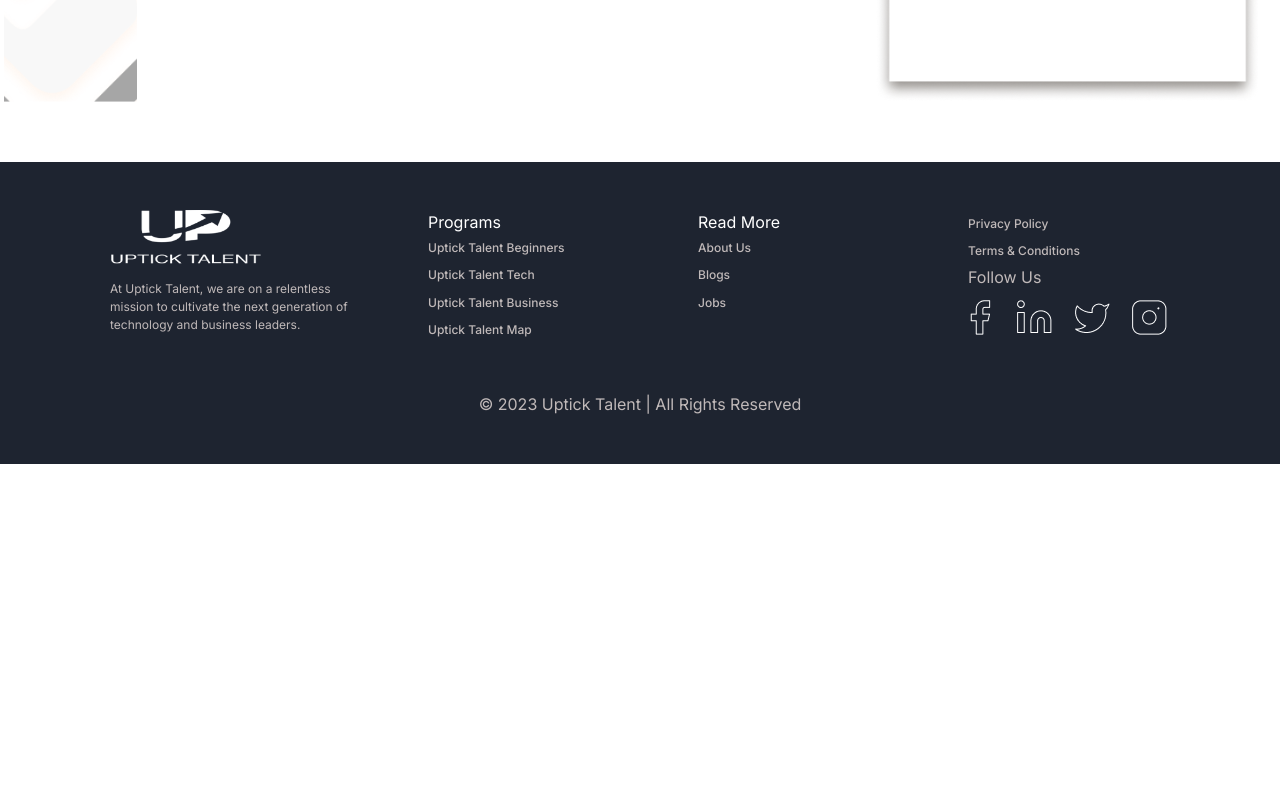
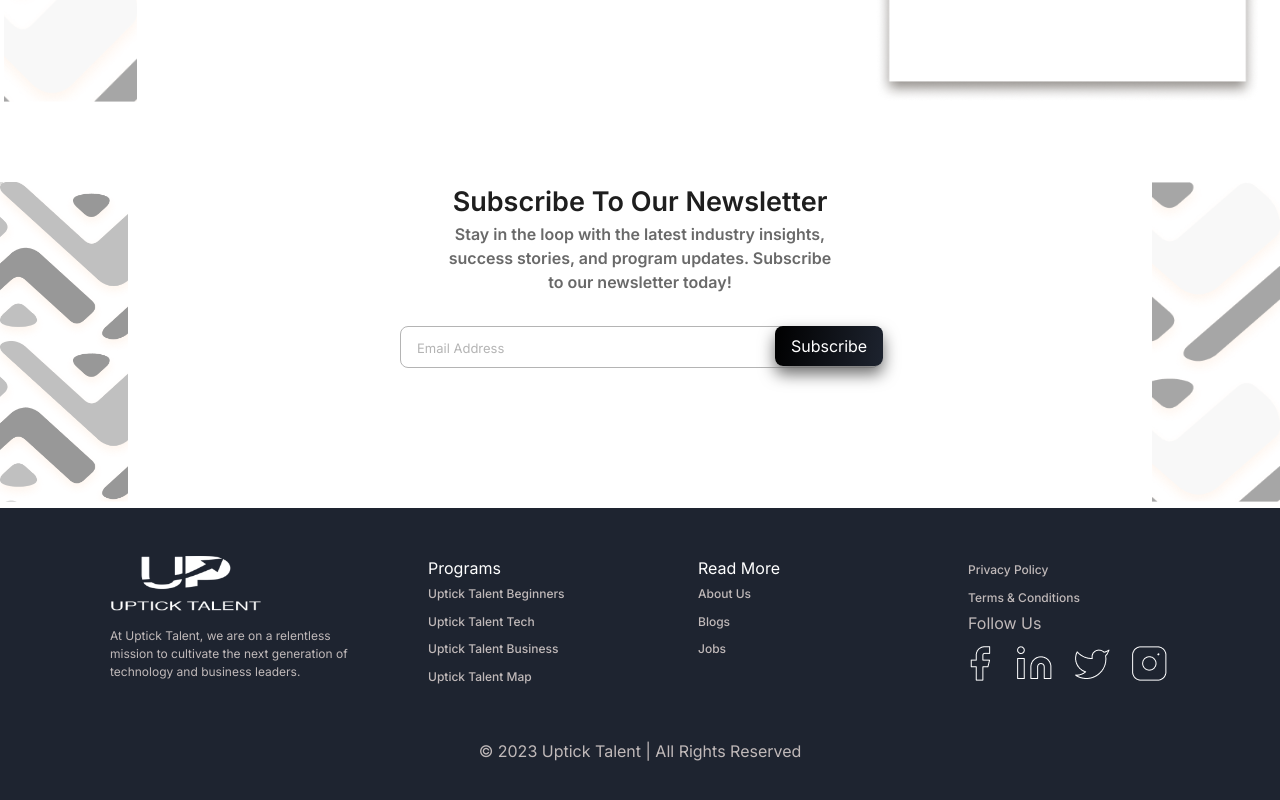
Before and after one commit to abuhanaan/uptick-capstone-BE, a Next.js app in the folder frontend/: page / in a window 1280 px wide. Shown: the part 1023-1823 px from the top of the page. Before the commit the page ends 1487 px from the top, so only its background shows below. Built offline with nearby package versions, Linux system fonts and the light colour scheme.

Commit message:
feat: newsletter

```diff
--- a/frontend/src/app/page.tsx
+++ b/frontend/src/app/page.tsx
@@ -1,5 +1,6 @@
 import { Hero } from "@/components/Hero";
 import { Mission } from "@/components/Mission";
+import { Newsletter } from "@/components/Newsletter";
 import { Welcome } from "@/components/welcome";
 
 export default function Home() {
@@ -8,6 +9,7 @@
       <Welcome />
       <Hero />
       <Mission />
+      <Newsletter />
     </main>
   );
 }
--- a/frontend/src/app/styles/footer.module.css
+++ b/frontend/src/app/styles/footer.module.css
@@ -1,6 +1,7 @@
 .footer {
   background: #1e2430;
   color: #fff;
+  margin-top: 5rem;
 }
 
 .footerContainer {
--- /dev/null
+++ b/frontend/src/app/styles/newsletter.module.css
@@ -0,0 +1,56 @@
+.newsletter {
+  margin-top: 3rem;
+  text-align: center;
+}
+
+.newsletterBackground1 {
+  position: absolute;
+  height: 40%;
+  width: 10%;
+}
+
+.newsletterBackground2 {
+  position: absolute;
+  height: 40%;
+  width: 10%;
+  right: 0;
+}
+
+.newsletterH3 {
+  color: var(--Rumoney-Black-60, #1e1e1e);
+  font-size: 27px;
+  font-weight: 600;
+}
+
+.newsletterH5 {
+  color: var(--Rumoney-Black-40, #696969);
+  font-weight: 600;
+}
+
+.newsletterForm {
+  margin: 2rem 0;
+}
+
+.newsletterForm input {
+  border-radius: 8px;
+  border: 1px solid var(--Rumoney-Black-20, #b4b4b4);
+  padding: 0.5rem 1rem;
+  width: 30rem;
+}
+
+.newsletterForm button {
+  border-radius: 8px;
+  background: linear-gradient(278deg, #1e2430 -2.6%, #000 100%);
+  box-shadow: 0px 8px 16px 0px #6c6c6c;
+  color: #fff;
+  padding: 0.5rem 1rem;
+  position: absolute;
+  right: 31%;
+}
+
+.newsletterForm input::placeholder {
+  color: var(--Rumoney-Black-20, #b4b4b4);
+  font-size: small;
+  font-style: normal;
+  font-weight: 400;
+}
--- /dev/null
+++ b/frontend/src/components/Newsletter.tsx
@@ -0,0 +1,29 @@
+import newsletterStyles from "@/app/styles/newsletter.module.css";
+
+export const Newsletter = () => {
+  return (
+    <div className={newsletterStyles.newsletter}>
+      <img
+        src="/pattern.png"
+        alt="design pattern"
+        className={newsletterStyles.newsletterBackground1}
+      />
+      <img
+        src="/Mask_Group.png"
+        alt="design pattern"
+        className={newsletterStyles.newsletterBackground2}
+      />
+      <h3 className={newsletterStyles.newsletterH3}>
+        Subscribe To Our Newsletter
+      </h3>
+      <h5 className={newsletterStyles.newsletterH5}>
+        Stay in the loop with the latest industry insights, <br /> success
+        stories, and program updates. Subscribe <br /> to our newsletter today!
+      </h5>
+      <form className={newsletterStyles.newsletterForm}>
+        <input type="email" name="email" placeholder="Email Address" />
+        <button>Subscribe</button>
+      </form>
+    </div>
+  );
+};
```
